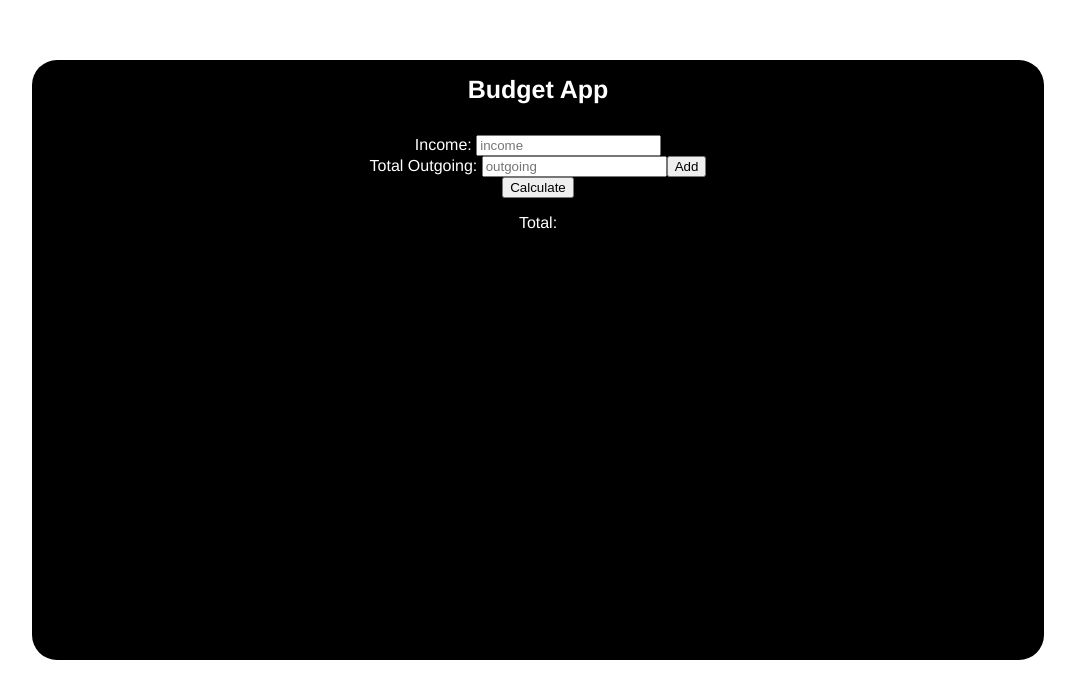
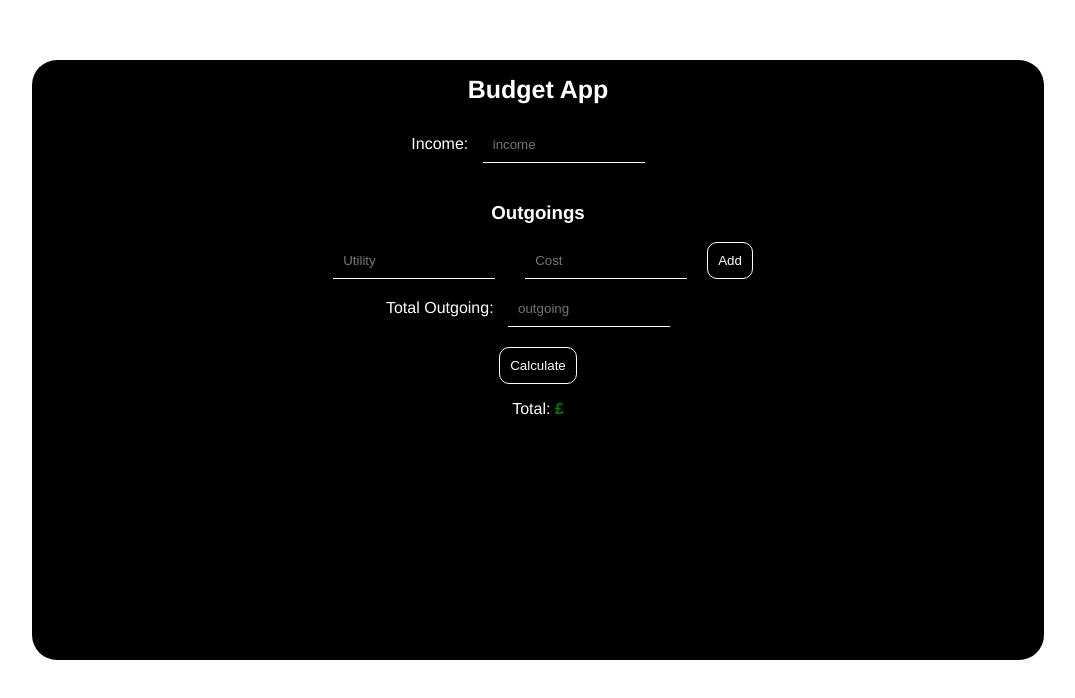
Before and after one commit to MashuMaru/budget-app-vuejs, a Vue app: page / in a window 1280 px wide. Shown: the top 698 px of the page, without its empty margins (102-1177 px from the left). Built offline with nearby package versions, Linux system fonts and the light colour scheme.

Commit message:
outgoingInputs added plus css amendments

```diff
--- a/src/App.vue
+++ b/src/App.vue
@@ -2,20 +2,32 @@
   <div id="main">
     <Header title="Budget App" />
     <Salary v-on:outgoingSalary="salaryInput" v-on:keyup="calculate" />
-    <Outgoing v-on:outgoingCost="outgoingSum" v-on:keyup="calculate" />
-    <p v-if="(salaryIsNotFilled)">You have to enter a salary first.</p>
+    <OutgoingInputs />
+    <Outgoings
+      v-for="cost in costInformation"
+      v-bind:key="cost"
+      v-bind:utility="cost.utility"
+      v-bind:cost="cost.cost"
+    />
+    <TotalOutgoing v-on:outgoingCost="outgoingSum" v-on:keyup="calculate" />
+    <p v-if="salaryIsNotFilled">You have to enter a salary first.</p>
     <button v-on:click="calculate">Calculate</button>
-    <p>Total: {{ total }}</p>
+    <p class="total">
+      Total: <span class="total-span"> £{{ total }} </span>
+    </p>
   </div>
 </template>
 
 <script>
 import Header from "./components/Header.vue";
 import Salary from "./components/Salary.vue";
-import Outgoing from "./components/Outgoing.vue";
+import TotalOutgoing from "./components/TotalOutgoing.vue";
+import OutgoingInputs from "./components/OutgoingInputs.vue";
+import Outgoings from "./components/Outgoings.vue";
 
 export default {
-  components: { Header, Salary, Outgoing },
+  inject: ["costInformation"],
+  components: { Header, Salary, TotalOutgoing, OutgoingInputs, Outgoings },
   data: function() {
     return {
       salary: null,
@@ -58,4 +70,42 @@ export default {
   color: white;
   margin-top: 60px;
 }
+input {
+  width: 150px;
+  border: none;
+  border-bottom: 1px solid white;
+  background-color: transparent;
+  color: white;
+  outline: none;
+  padding-bottom: 10px;
+  padding-left: 10px;
+  margin-left: 10px;
+  margin-right: 20px;
+  margin-bottom: 20px;
+}
+
+button {
+  border: 1px solid white;
+  background-color: transparent;
+  color: white;
+  border-radius: 10px;
+  padding: 10px;
+  cursor: pointer;
+}
+
+
+button:hover {
+  border: 1px solid white;
+  background-color: white;
+  color: black;
+}
+
+.total {
+  color: white;
+}
+
+.total-span {
+  color: green;
+  font-weight: bold;
+}
 </style>
--- a/src/components/BaseDialog.vue
+++ /dev/null
@@ -1,24 +0,0 @@
-<template>
-  <div>
-    <dialog>
-      <slot>
-        <h2>You must enter a Salary first.</h2>
-      </slot>
-    </dialog>
-  </div>
-</template>
-
-<script>
-export default {};
-</script>
-
-<style>
-div {
-  color: white;
-  background-color: red;
-  width: 250px;
-  height: 250px;
-  text-align: center;
-}
-
-</style>
--- /dev/null
+++ b/src/components/OutgoingInputs.vue
@@ -0,0 +1,32 @@
+<template>
+  <div>
+    <h3>Outgoings</h3>
+    <form v-on:submit.prevent="submitCosts">
+      <input type="text" placeholder="Utility" v-model="utility" />
+      <input type="number" placeholder="Cost" v-model="cost" />
+      <button>Add</button>
+    </form>
+  </div>
+</template>
+
+<script>
+export default {
+  emits: ["cost-information"],
+  data: function() {
+    return {
+      utility: "",
+      cost: "",
+    };
+  },
+  methods: {
+    submitCosts() {
+      this.$emit("cost-information", {
+        utility: this.utility,
+        cost: this.cost,
+      });
+    },
+  },
+};
+</script>
+
+<style></style>
--- /dev/null
+++ b/src/components/Outgoings.vue
@@ -0,0 +1,40 @@
+<template>
+  <div>
+    <input type="text" name="" id="utility"/>
+    <input type="text" name="" id="cost" v-on:cost-information="cost" />
+  </div>
+</template>
+
+<script>
+export default {
+  data: function() {
+    return {
+      costInformation: [
+        {
+          id: "first-entry",
+          utility: "Rent",
+          cost: "£1000",
+        },
+      ],
+    };
+  },
+  methods: {
+    addCostUtility(name, cost) {
+      const newCost = {
+        id: new Date().toISOString(),
+        utility: name,
+        cost: cost,
+      };
+      this.costInformation.push(newCost);
+    },
+  },
+};
+</script>
+
+<style scoped>
+input {
+  pointer-events: none;
+  border-bottom: 1px solid green;
+  text-align: center;
+}
+</style>
--- a/src/components/Outgoing.vue
+++ b/src/components/TotalOutgoing.vue
@@ -1,6 +1,5 @@
 <template>
   <div>
-    <form action="submit">
     <label for="outgoing">Total Outgoing: </label>
     <input
       id="outgoing"
@@ -10,8 +9,7 @@
       v-model="outgoingCost"
       v-on:keyup="emitToApp"
     />
-      <button>Add</button>
-    </form>
+    <!-- <button>Add</button> -->
   </div>
 </template>
 
```
Lines whose indentation alone changed are shown as unchanged.
